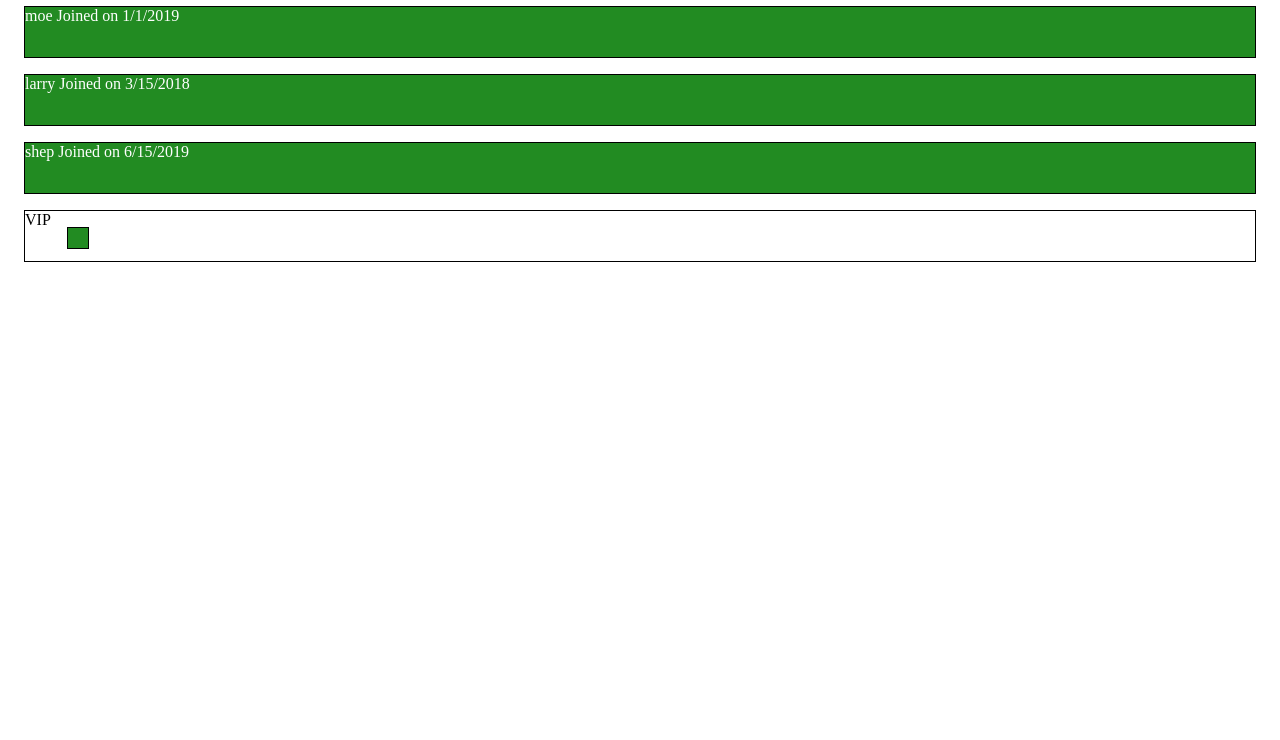
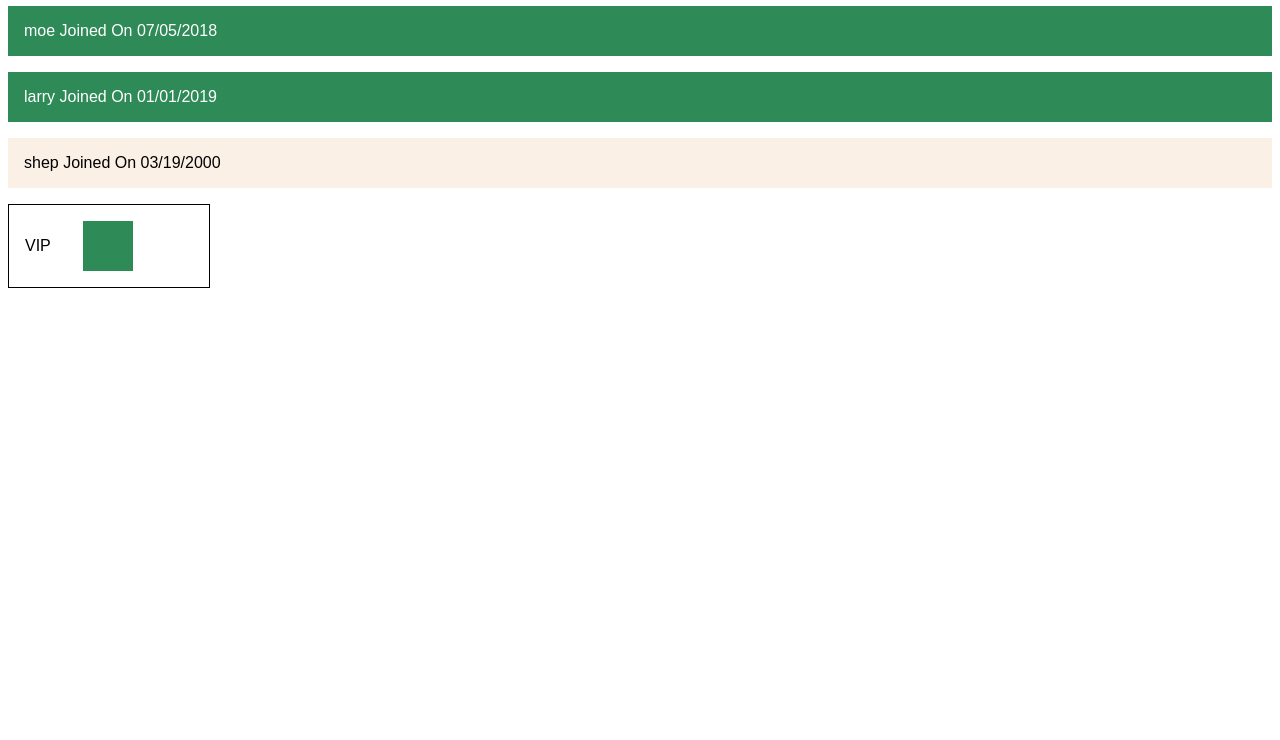
Before and after one commit to avc278/acme-customers-vip-vjs, a plain HTML site: page index.html in a window 1280 px wide. Shown: the part 60-800 px from the top of the page. Drawn offline with Linux system fonts and the light colour scheme.

Commit message:
from prof

```diff
--- a/index.html
+++ b/index.html
@@ -4,19 +4,38 @@
   </head>
   <body>
     <h1>Acme Customers VIP</h1>
-        <main>
-            <div>
-                moe Joined on 1/1/2019
+    <ul id='customers'>
+    </ul>
+    <div id='legend'>
+      <label>VIP</label>
+      <div id='vip-swatch'></div>
     </div>
-            <div>
-                larry Joined on 3/15/2018
-            </div>
-            <div>
-                shep Joined on 6/15/2019
-            </div>
-            <div class='vip-outer-box'>
-                VIP <div class='vip-box'></div>
-            </div>
-        </main>
+
+  <script>
+      const customers = [
+      { id: 1, name: 'moe', email: 'moe@gmail.com', isVIP: true, dateJoined: '07/05/2018'},
+      { id: 2, name: 'larry', isVIP: true, email: 'larry@gmail.com', dateJoined: '01/01/2019'},
+      { id: 4, name: 'shep', email: 'shep@gmail.com', dateJoined: '03/19/2000'},
+     ];
+
+
+    const list = document.querySelector('#customers');
+
+
+    const render = ()=> {
+      let html = customers.map( customer => {
+        return `
+          <li class='${ customer.isVIP ? 'vip': ''}'>
+            ${ customer.name } Joined On ${ customer.dateJoined }
+          </li>
+        `;
+      }).join('');
+      list.innerHTML = html;
+    };
+
+
+    render();
+  </script>
+
   </body>
 </html>
--- a/styles.css
+++ b/styles.css
@@ -1,20 +1,37 @@
-main div {
-    border: 1px solid black;
-    background-color: forestgreen;
+body {
+    font-family: sans-serif;
+  }
+
+  #customers {
+    list-style-type: none;
+    padding: 0;
+  }
+
+
+  #customers li {
+    padding: 1rem;
+    margin-bottom: 1rem;
+    background-color: linen;
+  }
+
+  #customers li.vip {
+    background-color: seaGreen;
     color: white;
+  }
+
+  #legend {
+    border: solid 1px black;
+    display: flex;
+    align-items: center;
+    width: 200px;
+  }
+
+  #legend > * {
     margin: 1rem;
+  }
+
+  #vip-swatch {
+    background-color: seaGreen;
+    width: 50px;
     height: 50px;
-    display: flex;
-    align-content: center;
-}
-
-.vip-outer-box {
-    background-color: white;
-    color: black;
-}
-
-.vip-box {
-    background-color: forestgreen;
-    width: 20px;
-    height: 20px;
-}
+  }
```
Lines whose indentation alone changed are shown as unchanged.
